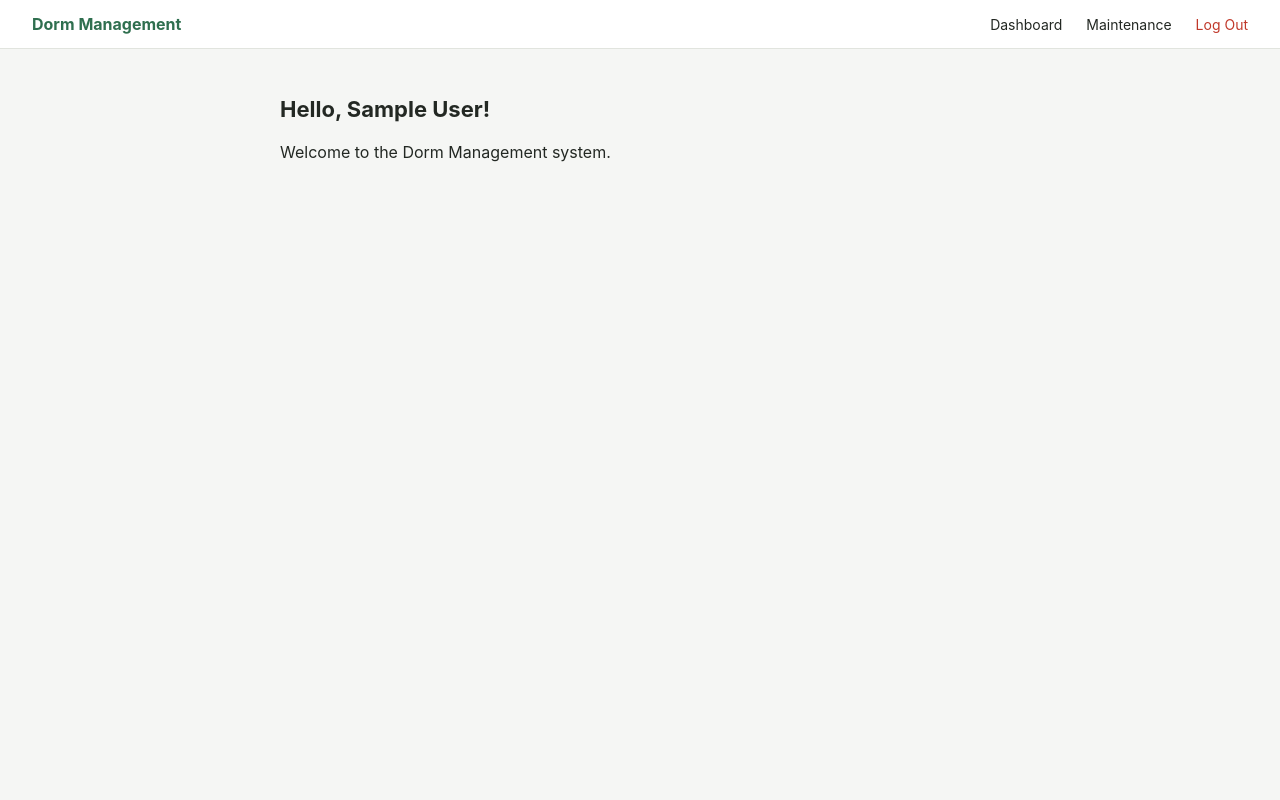
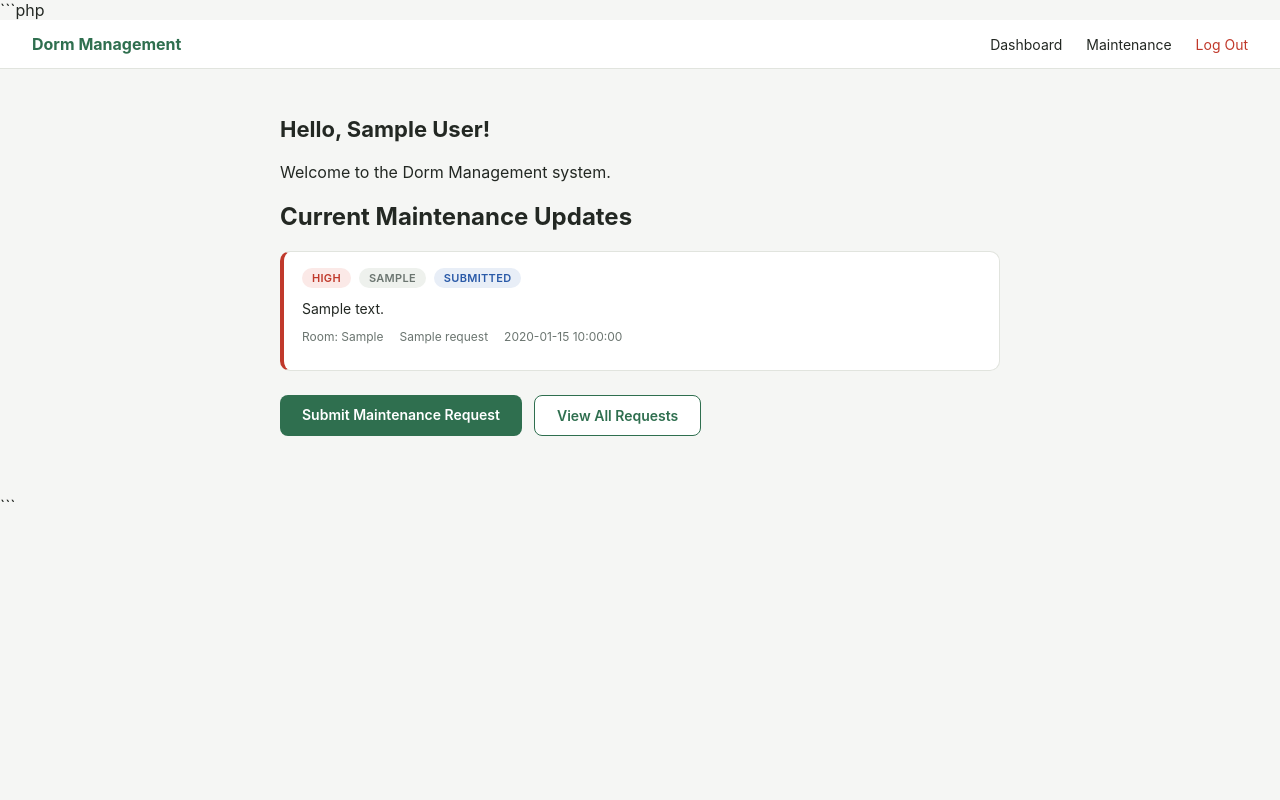
Before and after one commit to Sumaiyaj-25/rs_dorm_management_system, a PHP site: page /dashboard.php in a window 1280 px wide. Run offline with PHP 8.4, Linux system fonts and the light colour scheme; the visitor is signed in with stand-in values (Sample User, id 1); tables that the repository leaves empty hold one stand-in row (values such as "Sample post").

Commit message:
Fix title format and improve welcome message

````diff
--- a/dashboard.php
+++ b/dashboard.php
@@ -1,28 +1,121 @@
+```php
 <?php
 require 'includes/session_check.php';
 require 'config/db.php';
 
 $role = $_SESSION['role'] ?? 'student';
 $first_name = $_SESSION['name'] ?? 'User';
+$student_id = $_SESSION['student_id'] ?? 0;
+
+$requests = [];
+
+if ($student_id) {
+    $stmt = $pdo->prepare(
+        'SELECT RequestID, Description, Category, Priority, Status, Room_No, Dorm_name, DateSubmitted
+         FROM Maintenance_request
+         WHERE Student_ID = ?
+         ORDER BY DateSubmitted DESC'
+    );
+
+    $stmt->execute([$student_id]);
+    $requests = $stmt->fetchAll(PDO::FETCH_ASSOC);
+}
 ?>
 <!DOCTYPE html>
 <html lang="en">
 <head>
     <meta charset="UTF-8">
     <meta name="viewport" content="width=device-width, initial-scale=1.0">
-    <title>Dashboard — Dorm Management</title>
+    <title>Dashboard - Dorm Management</title>
     <link rel="stylesheet" href="assets/css/style.css">
 </head>
 <body>
+
     <?php include 'includes/navbar.php'; ?>
 
     <div class="page">
+
         <div class="dashboard-header">
             <div>
                 <h1>Hello, <?= htmlspecialchars($first_name) ?>!</h1>
-                <p class="dashboard-subtitle">Welcome to the Dorm Management system.</p>
+                <p class="dashboard-subtitle">
+                    Welcome to the Dorm Management system.
+                </p>
             </div>
         </div>
+
+        <h2>Current Maintenance Updates</h2>
+
+        <?php if (empty($requests)): ?>
+
+            <p class="empty-state">
+                You have no maintenance requests yet.
+            </p>
+
+        <?php else: ?>
+
+            <div class="request-list">
+
+                <?php foreach ($requests as $request): ?>
+
+                    <div class="request-card priority-<?= strtolower($request['Priority']) ?>">
+
+                        <div class="request-header">
+
+                            <span class="badge badge-priority-<?= strtolower($request['Priority']) ?>">
+                                <?= htmlspecialchars($request['Priority']) ?>
+                            </span>
+
+                            <span class="badge badge-category">
+                                <?= htmlspecialchars($request['Category']) ?>
+                            </span>
+
+                            <span class="badge badge-status-<?= strtolower(str_replace(' ', '-', $request['Status'])) ?>">
+                                <?= htmlspecialchars($request['Status']) ?>
+                            </span>
+
+                        </div>
+
+                        <p class="request-desc">
+                            <?= htmlspecialchars($request['Description']) ?>
+                        </p>
+
+                        <div class="request-meta">
+                            <span>
+                                Room: <?= htmlspecialchars($request['Room_No']) ?>
+                            </span>
+
+                            <span>
+                                <?= htmlspecialchars($request['Dorm_name']) ?>
+                            </span>
+
+                            <span>
+                                <?= htmlspecialchars($request['DateSubmitted']) ?>
+                            </span>
+                        </div>
+
+                    </div>
+
+                <?php endforeach; ?>
+
+            </div>
+
+        <?php endif; ?>
+
+        <div class="action-row">
+
+            <a href="maintenance_submit.php" class="btn btn-primary">
+                Submit Maintenance Request
+            </a>
+
+            <a href="maintenance_list.php" class="btn btn-secondary">
+                View All Requests
+            </a>
+
+        </div>
+
     </div>
+
 </body>
 </html>
+```
````
